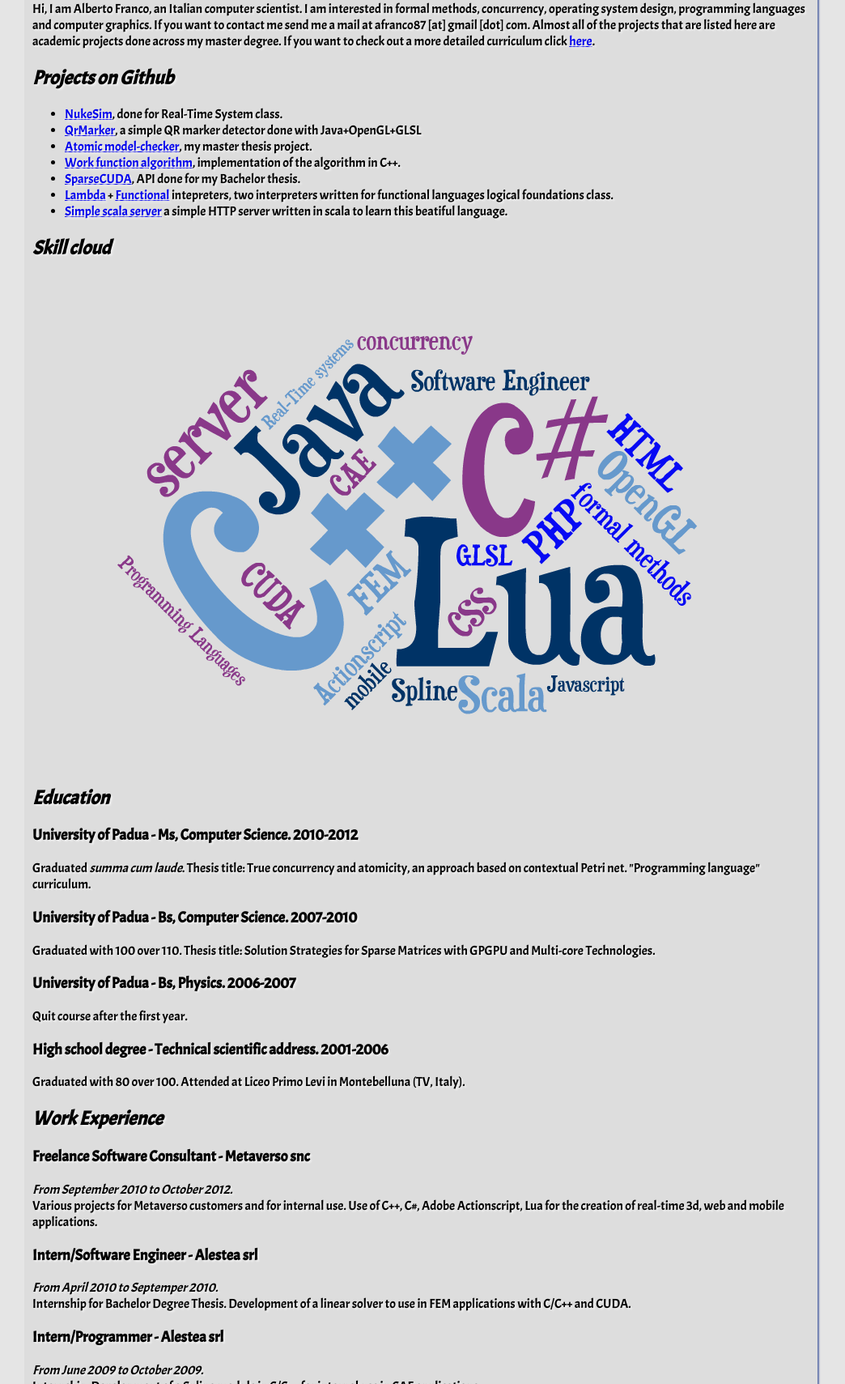
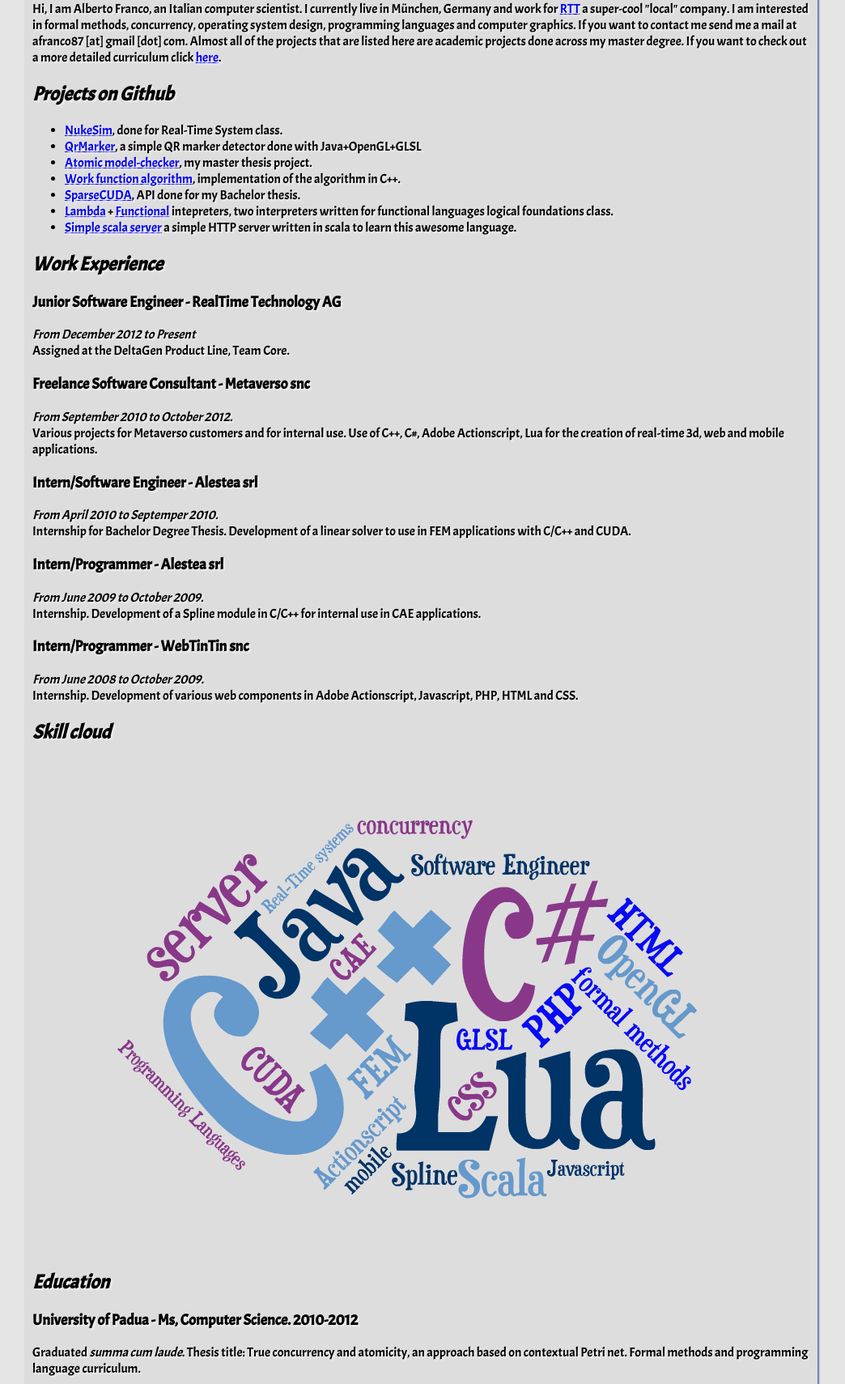
Before and after one commit to thHube/thhube.github.com, a plain HTML site: page index.html in a window 1280 px wide. Shown: the part 77-1786 px from the top of the page at 81% size, without its empty margins (120-1164 px from the left). Drawn offline with Linux system fonts and the light colour scheme.

Commit message:
Updated with recent changes

```diff
--- a/index.html
+++ b/index.html
@@ -10,8 +10,11 @@
     <div id="wrapper">
     <h1>Alberto Franco</h1>
     <p>
-    Hi, I am Alberto Franco, an Italian computer scientist. I am
-    interested in formal methods, concurrency, operating system design,
+    Hi, I am Alberto Franco, an Italian computer scientist. I currently live in
+    M&uuml;nchen, Germany and work for <a href="http://rtt.ag">RTT</a> a
+    super-cool "local" company.
+
+    I am interested in formal methods, concurrency, operating system design,
     programming languages and computer graphics. If you want to contact me send
     me a mail at afranco87 [at] gmail [dot] com. Almost all of the projects that
     are listed here are academic projects done across my master degree. If you
@@ -33,39 +36,18 @@
         </li>
         <li>
         <a href="https://github.com/thHube/Simple-Scala-Server">Simple scala server</a> a simple HTTP server written in
-        scala to learn this beatiful language.
+        scala to learn this awesome language.
         </li>
     </ul>
 
-    <h2>Skill cloud</h2>
-    <img src="skill_cloud.png" alt="Skill Cloud" id="cloud"/>
-
-    <h2>Education</h2>
-
-    <h3>University of Padua - Ms, Computer Science. 2010-2012</h3>
-    <p>
-    Graduated <i>summa cum laude</i>. Thesis title: True concurrency and atomicity, an
-	approach based on contextual Petri net. "Programming language" curriculum.
-    </p>
-
-    <h3>University of Padua - Bs, Computer Science. 2007-2010</h3>
-    <p>
-    Graduated with 100 over 110. Thesis title: Solution Strategies for Sparse Matrices
-    with GPGPU and Multi-core Technologies.
-    </p>
-
-    <h3>University of Padua - Bs, Physics. 2006-2007</h3>
-    <p>
-    Quit course after the first year.
-    </p>
-
-    <h3>High school degree - Technical scientific address. 2001-2006</h3>
-    <p>
-    Graduated with 80 over 100. Attended at Liceo Primo Levi in Montebelluna (TV,
-    Italy).
-    </p>
 
     <h2>Work Experience</h2>
+
+    <h3>Junior Software Engineer - RealTime Technology AG</h3>
+    <p>
+    <i>From December 2012 to Present </i></br>
+    Assigned at the DeltaGen Product Line, Team Core.
+    </p>
 
     <h3>Freelance Software Consultant - Metaverso snc</h3>
     <p>
@@ -95,8 +77,37 @@
     Internship. Development of various web components in Adobe Actionscript,
     Javascript, PHP, HTML and CSS.
     </p>
+
+    <h2>Skill cloud</h2>
+    <img src="skill_cloud.png" alt="Skill Cloud" id="cloud"/>
+
+    <h2>Education</h2>
+
+    <h3>University of Padua - Ms, Computer Science. 2010-2012</h3>
+    <p>
+    Graduated <i>summa cum laude</i>. Thesis title: True concurrency and atomicity, an
+    approach based on contextual Petri net. Formal methods and programming language curriculum.
+    </p>
+
+    <h3>University of Padua - Bs, Computer Science. 2007-2010</h3>
+    <p>
+    Graduated with 100 over 110. Thesis title: Solution Strategies for Sparse Matrices
+    with GPGPU and Multi-core Technologies.
+    </p>
+
+    <h3>University of Padua - Bs, Physics. 2006-2007</h3>
+    <p>
+    Quit course after the first year.
+    </p>
+
+    <h3>High school degree - Technical scientific address. 2001-2006</h3>
+    <p>
+    Graduated with 80 over 100. Attended at Liceo Primo Levi in Montebelluna (TV,
+    Italy).
+    </p>
+
     <div id="footer">
-    &copy; 2012 Alberto Franco. &nbsp;
+    &copy; 2012-2013 Alberto Franco. &nbsp;
     <a href="https://twitter.com/sbhube"><img alt="twitter" width="16" height="16" src="twitter.png"/></a>
     <a href="http://www.linkedin.com/profile/view?id=95587309"><img  alt="linkedin" width="16" height="16" src="linkedin.png"/></a>
     </div>
```
